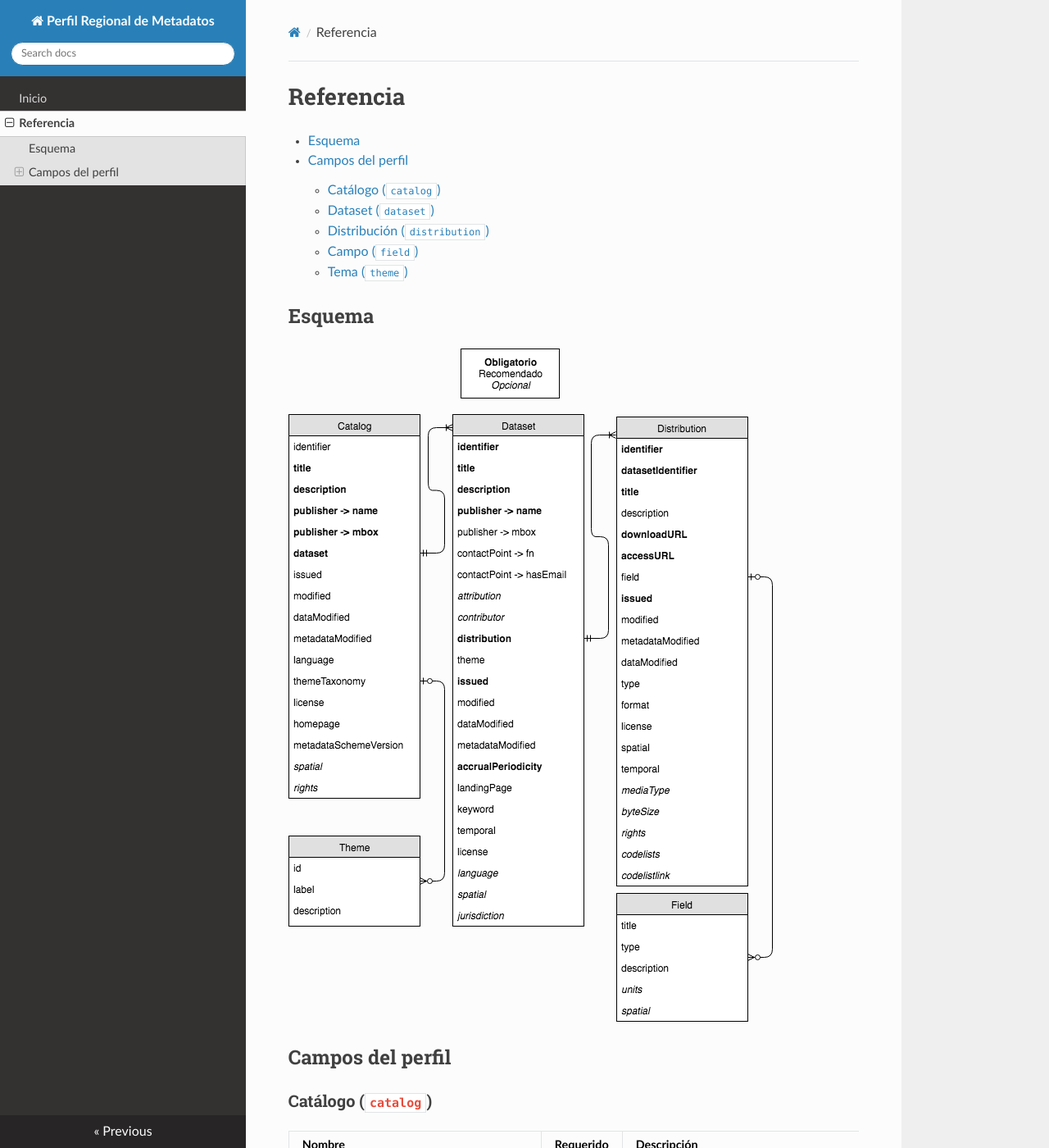
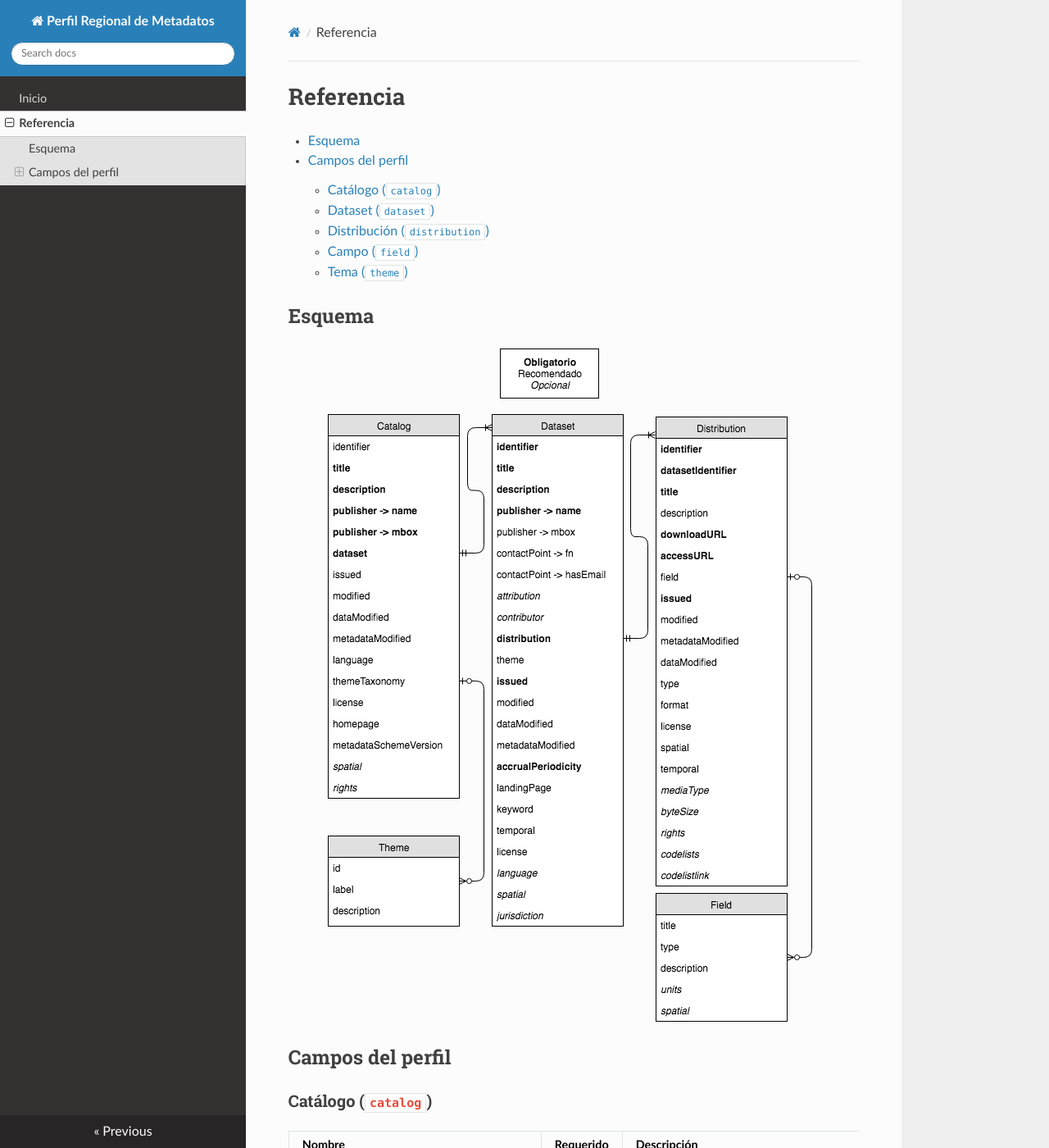
Before and after one commit to datosgobar/perfil-regional-metadatos, an MkDocs documentation site: the page built from docs/schema.md, in a window 1280 px wide and 1400 px high. Shown: the whole window at 82% size. Built offline with MkDocs 1.6.1, drawn with Linux system fonts in a browser that asks for light colours; nearby versions of some CDN libraries; old or Windows-style settings are respelled for this version of MkDocs.

Commit message:
Centa imagen del esquema.

```diff
--- /dev/null
+++ b/docs/custom_style.css
@@ -0,0 +1,6 @@
+img {
+  display: block;
+  margin-left: auto;
+  margin-right: auto;
+
+ }
--- a/mkdocs.yml
+++ b/mkdocs.yml
@@ -3,3 +3,4 @@ pages:
 - Inicio: index.md
 - Referencia: schema.md
 theme: readthedocs
+extra_css: [custom_style.css]
```
